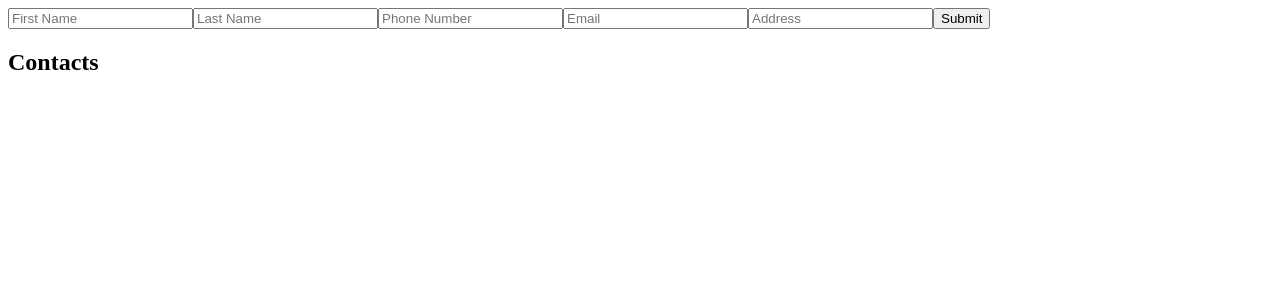
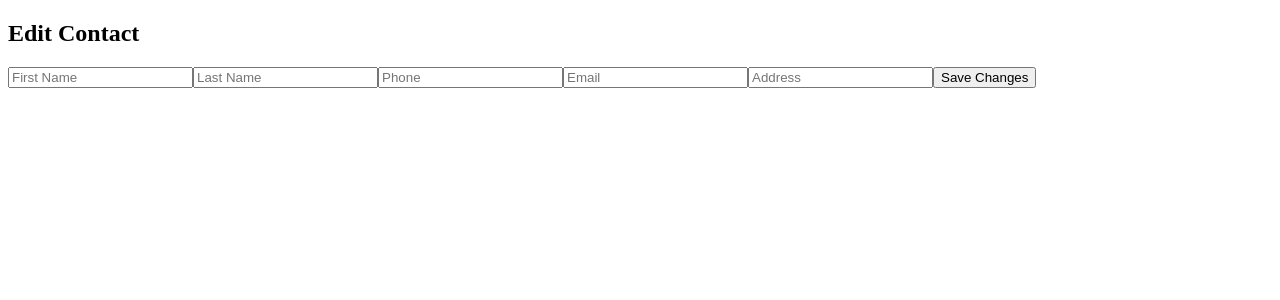
Before and after one commit to MatthewLampard/capco-atp-assessment, a React (Create React App) app: page /edit/1 in a window 1280 px wide. Shown: the top 300 px of the page. Built offline with nearby package versions, Linux system fonts and the light colour scheme.

Commit message:
Added contact editing functionality

```diff
--- a/src/App.js
+++ b/src/App.js
@@ -1,29 +1,25 @@
 import { useState, useEffect } from 'react';
 import { useForm } from 'react-hook-form';
-import { BrowserRouter as Router, Switch, Route } from 'react-router-dom';
-import EditContact from './EditContact';
+import { Link } from 'react-router-dom';
 
 const LOCAL_STORAGE_KEY = 'contactListApp.contacts';
 
+const getContactsFromLocalStorage = () => {
+  const storedContacts = localStorage.getItem(LOCAL_STORAGE_KEY);
+  return storedContacts ? JSON.parse(storedContacts) : [];
+};
+
 function App() {
-  const [contacts, setContacts] = useState([]);
+  const [contacts, setContacts] = useState(() => {
+    // Load contacts from localStorage in the initial state
+    return getContactsFromLocalStorage();
+  });
   const {
     register,
     handleSubmit,
     formState: { errors },
     reset,
   } = useForm();
-
-  // Function to retrieve contacts from localStorage
-  const getContactsFromLocalStorage = () => {
-    const storedContacts = localStorage.getItem(LOCAL_STORAGE_KEY);
-    return storedContacts ? JSON.parse(storedContacts) : [];
-  };
-
-  useEffect(() => {
-    // Load contacts from localStorage when the component mounts
-    setContacts(getContactsFromLocalStorage());
-  }, []);
 
   useEffect(() => {
     // Save contacts to localStorage whenever the contacts state changes
@@ -44,6 +40,7 @@ function App() {
 
   return (
     <>
+    <h2>Add a Contact</h2>
       <form onSubmit={handleSubmit(onSubmit)}>
         <input
           placeholder='First Name'
@@ -53,7 +50,6 @@ function App() {
           placeholder='Last Name'
           {...register('lastName', { required: true })}
         />
-        {errors.lastName && alert('Last name is required')}
         <input
           placeholder='Phone Number'
           {...register('phone', { pattern: /\d+/ })}
@@ -64,12 +60,13 @@ function App() {
         <input type='submit' />
       </form>
       <div>
-        <h2>Contacts</h2>
+        <h2>Your Contacts</h2>
         <ul>
           {contacts.map((contact, index) => (
             <li key={index}>
               {contact.firstName} {contact.lastName} {contact.phone} {contact.email} {contact.address}
               <button onClick={() => deleteContact(index)}>Delete Contact</button>
+              <Link to={`/edit/${index}`}>Edit Contact</Link>
             </li>
           ))}
         </ul>
--- a/src/EditContact.js
+++ b/src/EditContact.js
@@ -0,0 +1,78 @@
+import React, { useState, useEffect } from 'react';
+import { useForm } from 'react-hook-form';
+import { useNavigate, useParams } from 'react-router-dom';
+
+const LOCAL_STORAGE_KEY = 'contactListApp.contacts';
+
+function EditContact() {
+  const navigate = useNavigate();
+  const { index } = useParams();
+
+  const [contact, setContact] = useState({});
+  const {
+    register,
+    handleSubmit,
+  } = useForm();
+
+  // Load contacts from localStorage when the component mounts
+  useEffect(() => {
+    const storedContacts = localStorage.getItem(LOCAL_STORAGE_KEY);
+    const parsedContacts = storedContacts ? JSON.parse(storedContacts) : [];
+    const selectedContact = parsedContacts[index] || {};
+    setContact(selectedContact);
+  }, [index]);
+
+  const onSubmit = (data) => {
+    // Update the contact with the edited data
+    const updatedContact = { ...contact, ...data };
+
+    // Load contacts from localStorage
+    const storedContacts = localStorage.getItem(LOCAL_STORAGE_KEY);
+    const parsedContacts = storedContacts ? JSON.parse(storedContacts) : [];
+
+    // Update the contact in the parsedContacts array
+    parsedContacts[index] = updatedContact;
+
+    // Save the updated contacts array back to localStorage
+    localStorage.setItem(LOCAL_STORAGE_KEY, JSON.stringify(parsedContacts));
+
+    // Redirect or navigate back to the main contacts page
+    navigate('/'); // Redirect to the main contacts page
+  };
+
+  return (
+    <div>
+      <h2>Edit Contact</h2>
+      <form onSubmit={handleSubmit(onSubmit)}>
+        <input
+          placeholder='First Name'
+          {...register('firstName')}
+          defaultValue={contact.firstName}
+        />
+        <input
+          placeholder='Last Name'
+          {...register('lastName')}
+          defaultValue={contact.lastName}
+        />
+        <input
+          placeholder='Phone'
+          {...register('phone')}
+          defaultValue={contact.phone}
+        />
+        <input
+          placeholder='Email'
+          {...register('email')}
+          defaultValue={contact.email}
+        />
+        <input
+          placeholder='Address'
+          {...register('address')}
+          defaultValue={contact.address}
+        />
+        <button type='submit'>Save Changes</button>
+      </form>
+    </div>
+  );
+}
+
+export default EditContact;
--- /dev/null
+++ b/src/error.js
@@ -0,0 +1,16 @@
+import { useRouteError } from "react-router-dom";
+
+export default function ErrorPage() {
+  const error = useRouteError();
+  console.error(error);
+
+  return (
+    <div id="error-page">
+      <h1>Oops!</h1>
+      <p>Sorry, an unexpected error has occurred.</p>
+      <p>
+        <i>{error.statusText || error.message}</i>
+      </p>
+    </div>
+  );
+}
--- a/src/index.js
+++ b/src/index.js
@@ -1,10 +1,29 @@
 import React from 'react';
 import ReactDOM from 'react-dom/client';
 import App from './App';
+import {
+  createBrowserRouter,
+  RouterProvider,
+} from "react-router-dom";
+import Error from './error';
+import EditContact from './EditContact'
+
+const router = createBrowserRouter([
+  {
+    path: "/",
+    element:  <App />,
+    errorElement: <Error />
+  },
+  {
+    path: "/edit/:index",
+    element:  <EditContact/>,
+    errorElement: <Error />
+  },
+]);
 
 const root = ReactDOM.createRoot(document.getElementById('root'));
 root.render(
   <React.StrictMode>
-    <App />
+   <RouterProvider router={router} />
   </React.StrictMode>
 );
```
